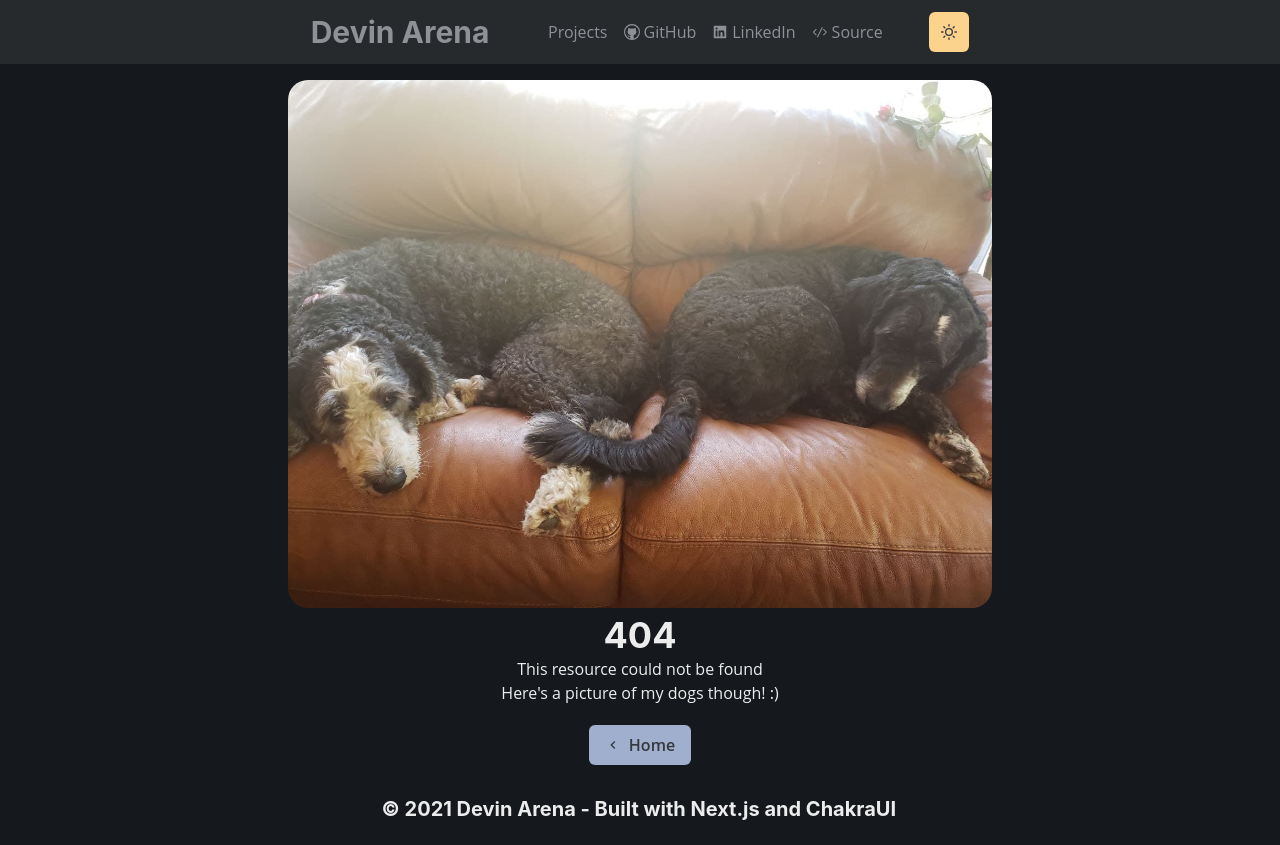
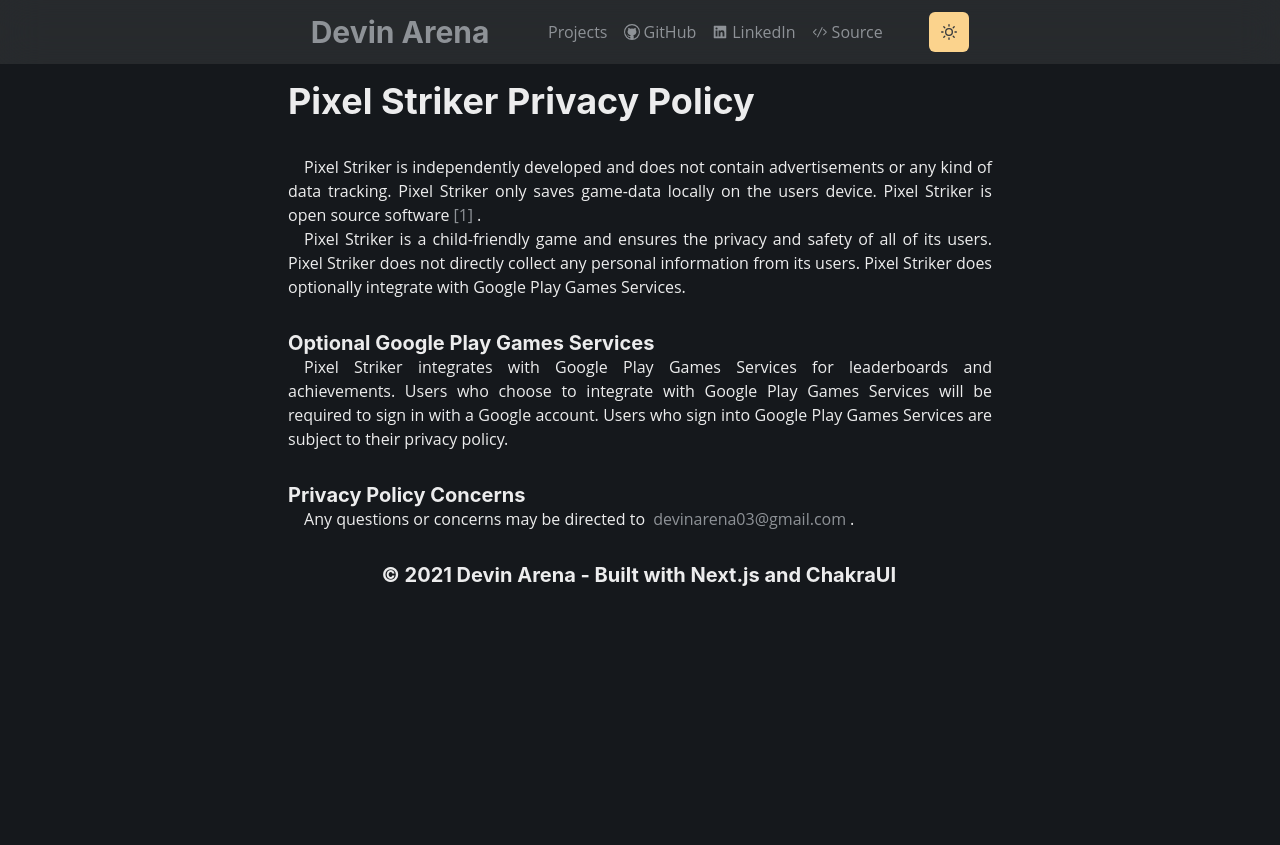
Before and after one commit to devinarena/WebPortfolio, a Next.js app: page /projects/pixelstriker/privacy_policy in a window 1280 px wide. Before the commit this address had no page. After the commit the page ends 800 px from the top, so only its background shows below. Built offline with nearby package versions, Linux system fonts and the light colour scheme.

Commit message:
pixel striker privacy policy

```diff
--- a/pages/projects/pixelstriker.js
+++ b/pages/projects/pixelstriker/index.js
@@ -5,9 +5,9 @@ import NextLink from 'next/link';
 import Image from 'next/image';
 import Main from "components/layouts/main";
 
-import menu from '../../public/images/pixelstriker_menu.png';
-import game from '../../public/images/pixelstriker.png';
-import goalie from '../../public/images/pixelstriker_goalie.png';
+import menu from '../../../public/images/pixelstriker_menu.png';
+import game from '../../../public/images/pixelstriker.png';
+import goalie from '../../../public/images/pixelstriker_goalie.png';
 import { Grow, SlideIn } from "components/animated";
 
 const PixelStriker = () => {
--- /dev/null
+++ b/pages/projects/pixelstriker/privacy_policy.js
@@ -0,0 +1,64 @@
+import { Box, Container, Heading, Link, Text } from "@chakra-ui/react";
+import Main from "components/layouts/main";
+
+import NextLink from "next/link";
+
+const PixelStrikerPrivacyPolicy = () => {
+  return (
+    <Main title="Pixel Striker">
+      <Container px={8} pt={20} maxW="container.md">
+        <Heading as="h1" whiteSpace="nowrap">
+          Pixel Striker Privacy Policy
+        </Heading>
+
+        <Box mt={8}>
+          <Text variant="indented">
+            Pixel Striker is independently developed and does not contain
+            advertisements or any kind of data tracking. Pixel Striker only
+            saves game-data locally on the users device. Pixel Striker is open
+            source software
+            <NextLink
+              href="https://github.com/devinarena/Pixel-Striker"
+              passHref
+            >
+              <Link>[1]</Link>
+            </NextLink>
+            .
+          </Text>
+          <Text variant="indented">
+            Pixel Striker is a child-friendly game and ensures the privacy and
+            safety of all of its users. Pixel Striker does not directly collect
+            any personal information from its users. Pixel Striker does
+            optionally integrate with Google Play Games Services.
+          </Text>
+        </Box>
+        <Box mt={8}>
+          <Heading as="h3" size="md" whiteSpace="nowrap">
+            Optional Google Play Games Services
+          </Heading>
+          <Text variant="indented">
+            Pixel Striker integrates with Google Play Games Services for
+            leaderboards and achievements. Users who choose to integrate with
+            Google Play Games Services will be required to sign in with a Google
+            account. Users who sign into Google Play Games Services are subject
+            to their privacy policy.
+          </Text>
+        </Box>
+        <Box mt={8}>
+          <Heading as="h3" size="md" whiteSpace="nowrap">
+            Privacy Policy Concerns
+          </Heading>
+          <Text variant="indented">
+            Any questions or concerns may be directed to{" "}
+            <NextLink href="mailto:devinarena03@gmail.com" passHref>
+              <Link>devinarena03@gmail.com</Link>
+            </NextLink>
+            .
+          </Text>
+        </Box>
+      </Container>
+    </Main>
+  );
+};
+
+export default PixelStrikerPrivacyPolicy;
```
